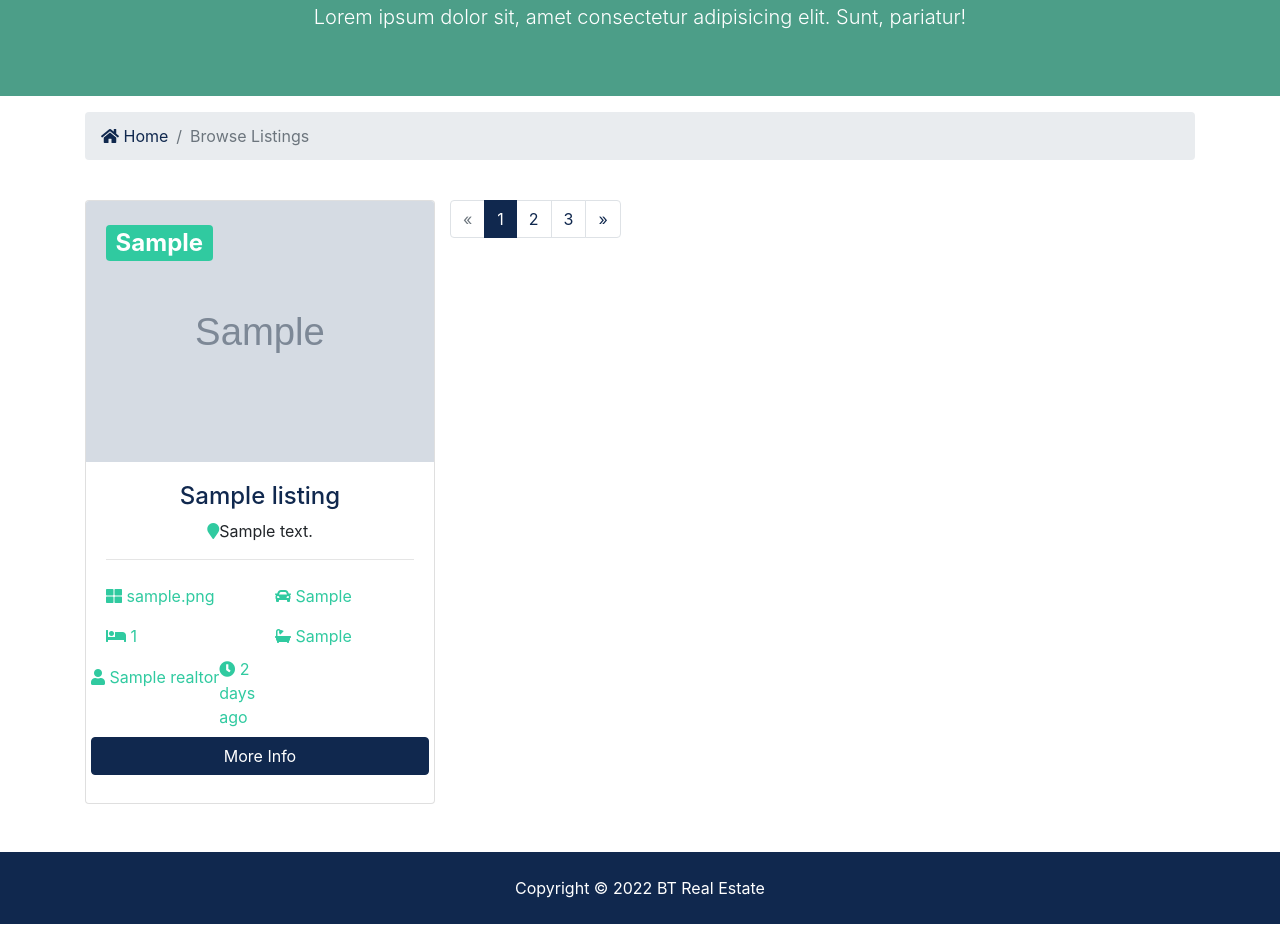
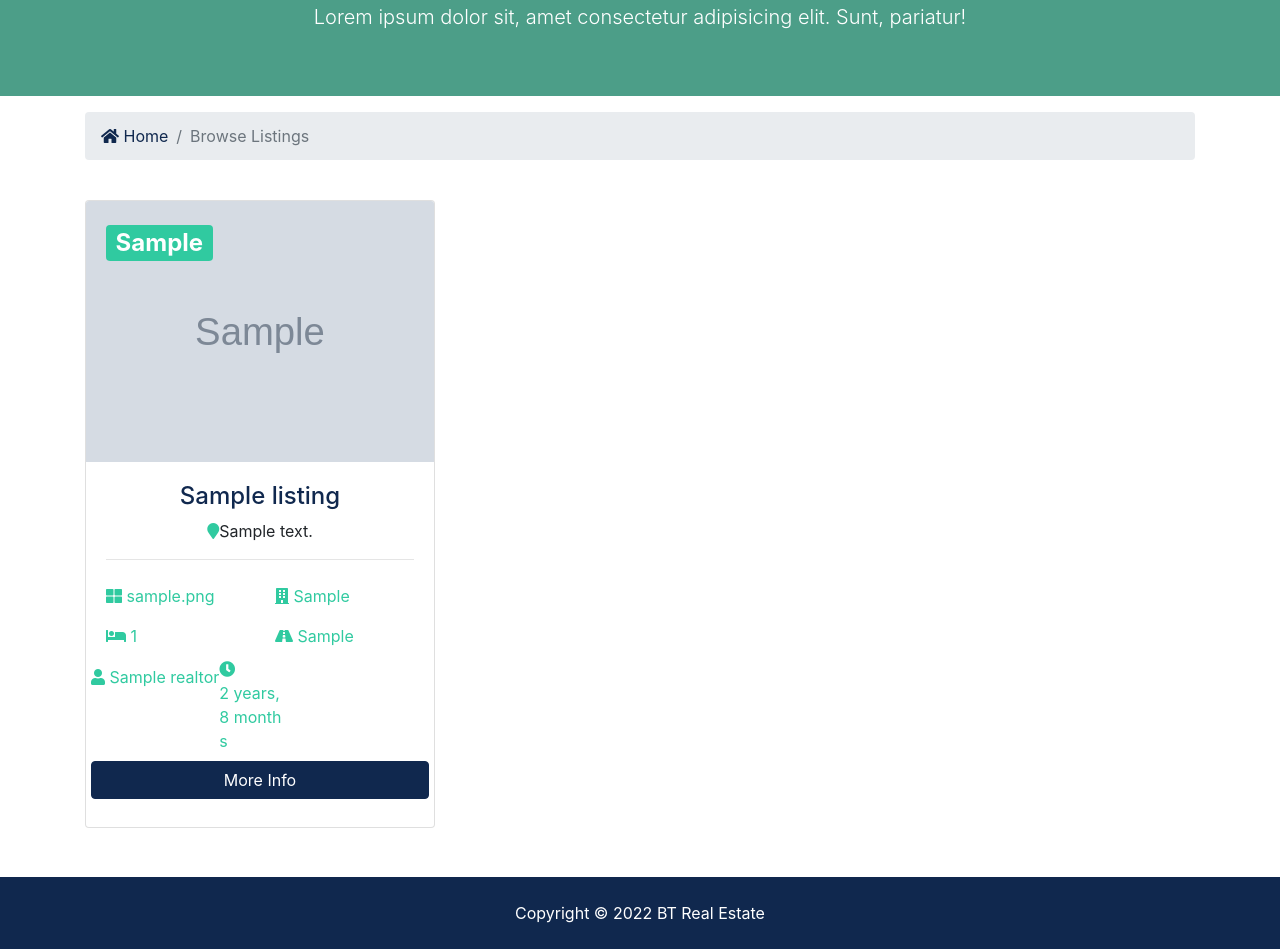
Before and after one commit to prabesh154/Project, a Django app: page /listings/ in a window 1280 px wide. Shown: the part 249-1198 px from the top of the page. Before the commit the page ends 1173 px from the top, so only its background shows below. Run offline with Django 4.2, Linux system fonts and the light colour scheme; tables that the repository leaves empty hold one stand-in row (values such as "Sample post"); grey boxes marked "Sample" are stand-in pictures; some libraries are stand-ins or nearby versions.

Commit message:
Added pagination

```diff
--- a/templates/listings/listings.html
+++ b/templates/listings/listings.html
@@ -54,26 +54,32 @@
               <div class="col-6">
                 <i class="fas fa-th-large"></i> {{listing.area_covered}}
               </div>
-              <div class="col-6"><i class="fas fa-car"></i> {{listing.floors}}</div>
+              <div class="col-6"><i class="fas fa-building"></i> {{listing.floors}}</div>
             </div>
             <div class="row py-2 text-secondary">
               <div class="col-6"><i class="fas fa-bed"></i> {{listing.bedrooms}}</div>
-              <div class="col-6"><i class="fas fa-bath"></i> {{listing.road_access}}
+              <div class="col-6"><i class="fa fa-road"></i> {{listing.road_access}}
             </div>
             <hr />
             <div class="row py-2 text-secondary">
               <div class="col-12"><i class="fas fa-user"></i> {{listing.realtor}}</div>
             </div>
             <div class="row text-secondary pb-2">
-              <div class="col-6"><i class="fas fa-clock"></i> 2 days ago</div>
+              <div class="col-6"><i class="fas fa-clock"></i> {{listing.list_date | timesince}}</div>
             </div>
             <hr />
-            <a href="listing.html" class="btn btn-primary btn-block"
+            <a href="{% url 'listing' listing.id %}" class="btn btn-primary btn-block"
               >More Info</a
             >
           </div>
         </div>
       </div>
+      </div>
+
+
+
+
+
 
        {% endfor %}
 
@@ -86,23 +92,45 @@
       </div>
     <div class="row">
       <div class="col-md-12">
+        {% if listings.has_other_pages %}
         <ul class="pagination">
+         {% if listings.has_previous %}
+           <li class="page-item">
+             <a href="?page={{listings.previous_page_number}}" class="page-link">&laquo;
+
+              </a>
+
+            </li>
+         {% else %}
             <li class="page-item disabled">
-            <a class="page-link" href="#">&laquo;</a>
+              <a class="page-link">&laquo;</a>
            </li>
+         {% endif%}
+         {% for i in listings.paginator.page_range %}
+            {% if listings.number == i %}
                <li class="page-item active">
-            <a class="page-link" href="#">1</a>
+                <a class="page-link">{{i}}</a>
                </li>
+            {% else %}
               <li class="page-item">
-            <a class="page-link" href="#">2</a>
+                <a href="?page={{i}}" class="page-link">{{i}}</a>
               </li>
+              {% endif %}
+            {% endfor %}
+            {% if listings.has_next %}
             <li class="page-item">
-            <a class="page-link" href="#">3</a>
+              <a href="?page={{listings.next_page_number}}" class="page-link">&raquo;
+
+               </a>
+
              </li>
-          <li class="page-item">
-            <a class="page-link" href="#">&raquo;</a>
+          {% else %}
+             <li class="page-item disabled">
+               <a class="page-link">&raquo;</a>
             </li>
+          {% endif %}
         </ul>
+        {% endif%}
       </div>
     </div>
   </div>
```
Lines whose indentation alone changed are shown as unchanged.
